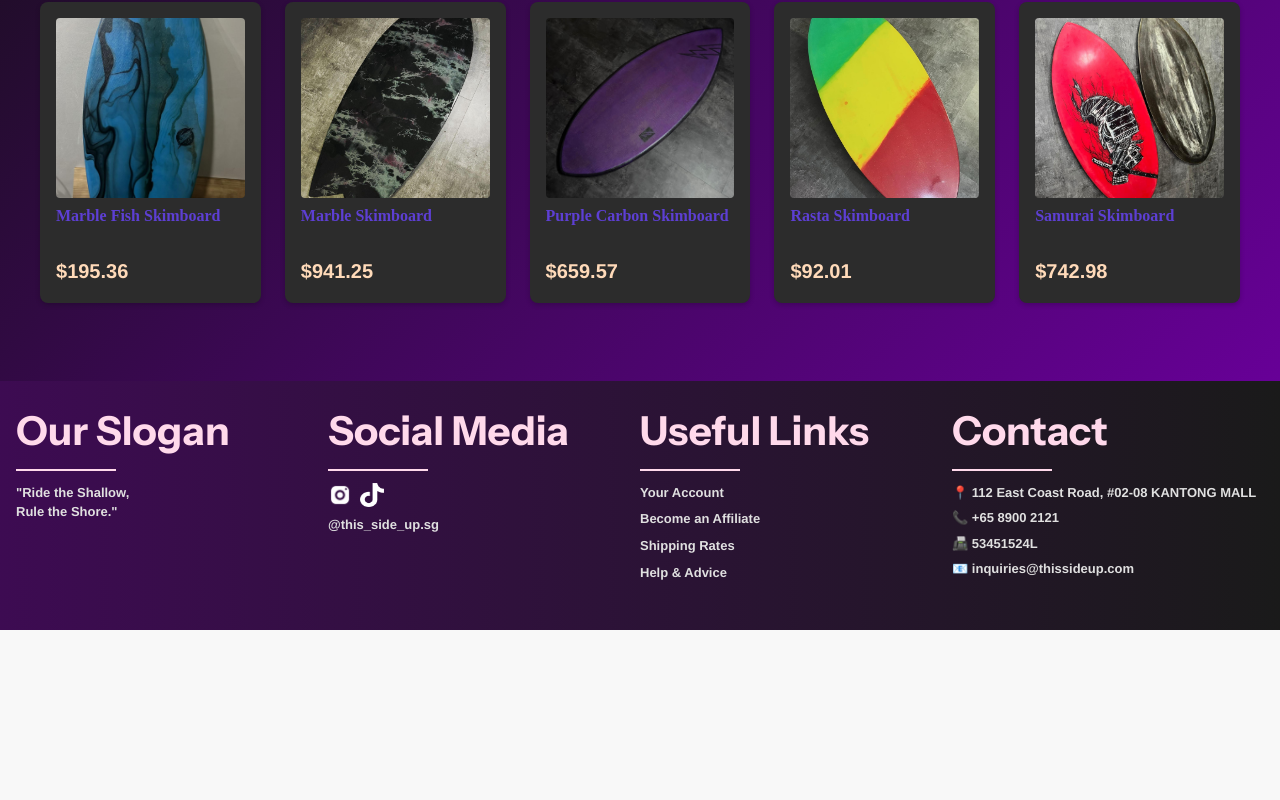
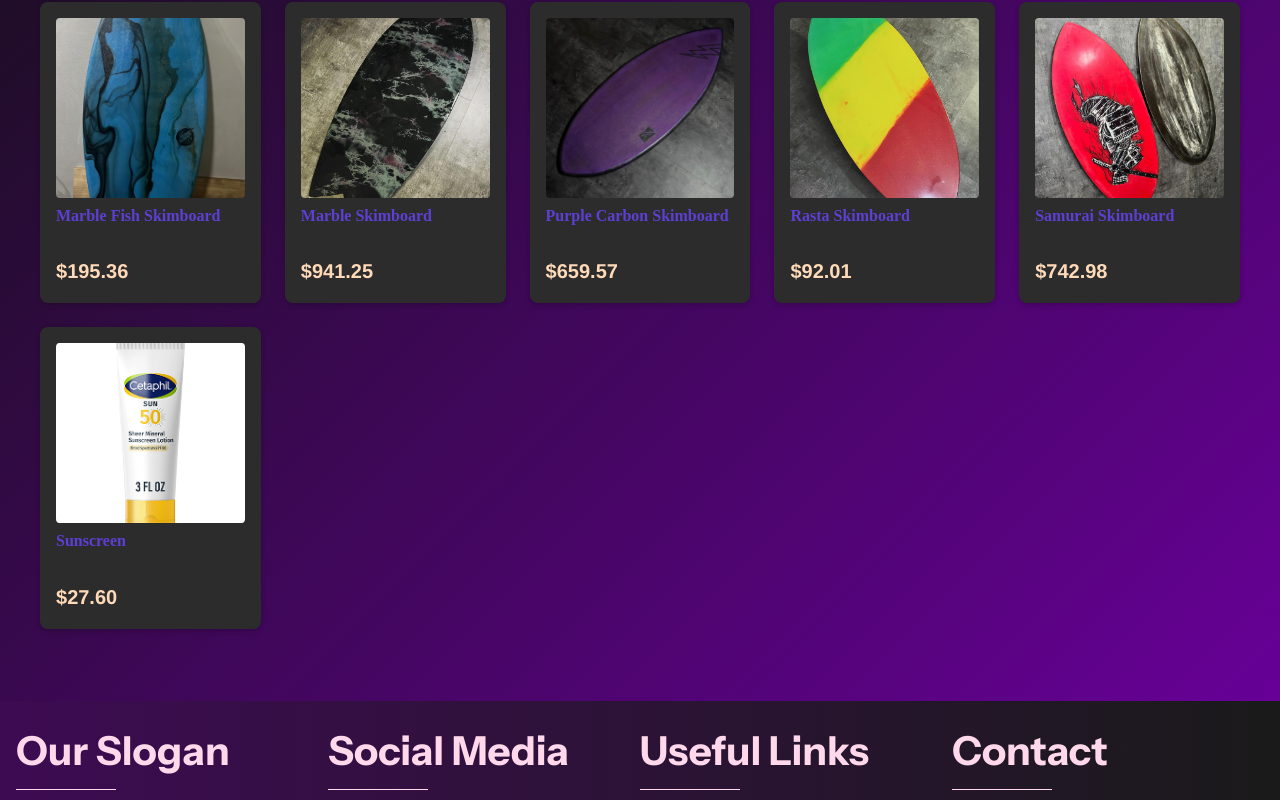
Before and after one commit to AdrielChan/ThisSideUp_React, a React (Create React App) app: page /products in a window 1280 px wide. Shown: the part 525-1325 px from the top of the page. Before the commit the page ends 1155 px from the top, so only its background shows below. Built offline with nearby package versions, Linux system fonts and the light colour scheme; a web font is replaced by a local one.

Commit message:
Added another product

```diff
--- a/src/Data.js
+++ b/src/Data.js
@@ -129,6 +129,19 @@ export const initialProducts = [
     imageUrl: "/Product Photos/Samurai.jpeg",
     category: "Skimboards", // Or "Accessories"
     price: 742.98,
+    stock: 100,
+    tags: ["sunglasses", "uv protection", "classic"],
+    rating: 4.1,
+    numRatings: 77,
+  },
+
+  {
+    _id: generateId('prod'),
+    name: "Sunscreen",
+    description: "Timeless black sunglasses with UV protection.",
+    imageUrl: "/Product Photos/Cetaphil-Sheer-Mineral-Sunscreen-Lotion-SPF-50-Fragrance-Free-3-oz_31c4fa0f-cbeb-43d0-84ae-168d51d38f5f.0783adf0de938f2148f6902345bfee3b.png",
+    category: "Accessories", // Or "Accessories"
+    price: 27.60,
     stock: 100,
     tags: ["sunglasses", "uv protection", "classic"],
     rating: 4.1,
```
Also changed, not shown: public/Product Photos/Cetaphil-Sheer-Mineral-Sunscreen-Lotion-SPF-50-Fragrance-Free-3-oz_31c4fa0f-cbeb-43d0-84ae-168d51d38f5f.0783adf0de938f2148f6902345bfee3b.png (added), public/Product Photos/Cetaphil-Sheer-Mineral-Sunscreen-Lotion-SPF-50-Fragrance-Free.jpg (added).
